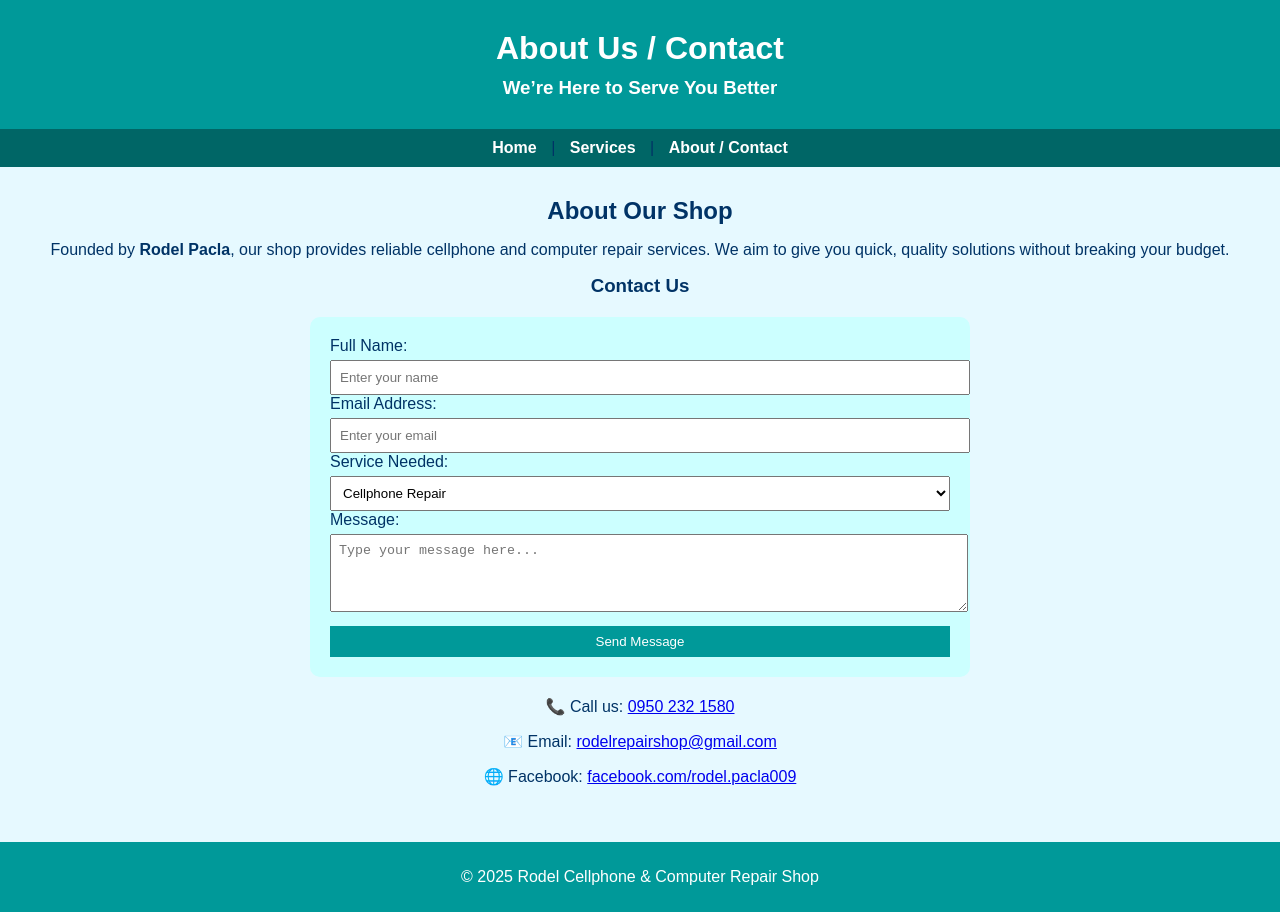
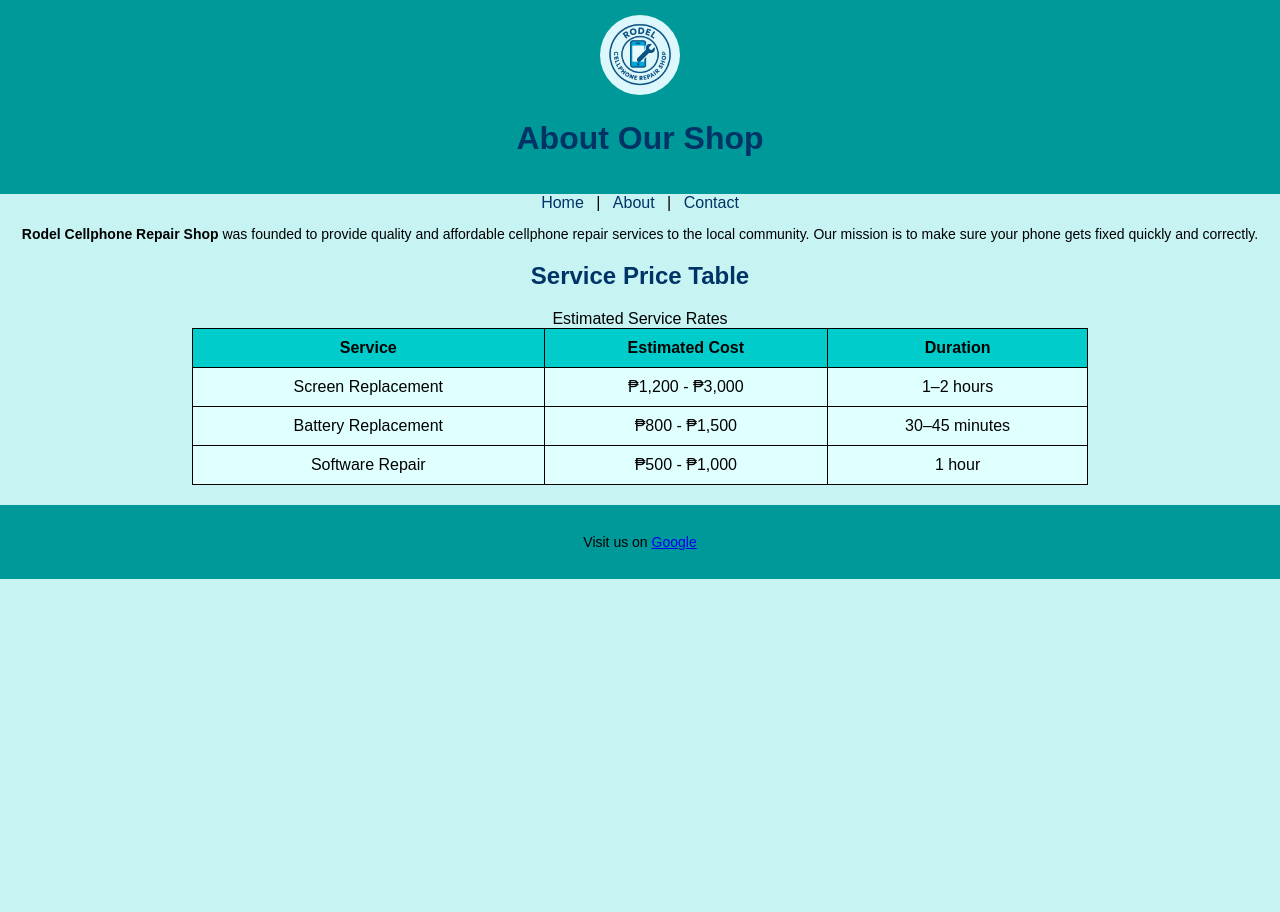
Before and after one commit to rodelpacla007-create/Don-Rodel-Pacla, a plain HTML site: page about.html in a window 1280 px wide. After the commit the page ends 800 px from the top, so only its background shows below. Drawn offline with Linux system fonts and the light colour scheme.

Commit message:
Add files via upload

```diff
--- a/about.html
+++ b/about.html
@@ -1,56 +1,52 @@
 <!DOCTYPE html>
-<html lang="en">
+<html>
 <head>
-    <meta charset="UTF-8">
-    <meta name="viewport" content="width=device-width, initial-scale=1.0">
-    <title>About / Contact - Rodel Cellphone & Computer Repair Shop</title>
+    <title>About - Rodel Cellphone Repair Shop</title>
     <link rel="stylesheet" href="style.css">
 </head>
 <body>
-    <header>
-        <h1>About Us / Contact</h1>
-        <h3>We’re Here to Serve You Better</h3>
-    </header>
 
-    <nav>
-        <a href="index.html">Home</a> |
-        <a href="services.html">Services</a> |
-        <a href="about.html">About / Contact</a>
-    </nav>
+<header>
+    <img src="logo.png" alt="Shop Logo">
+    <h1>About Our Shop</h1>
+</header>
 
-    <section>
-        <h2>About Our Shop</h2>
-        <p>Founded by <strong>Rodel Pacla</strong>, our shop provides reliable cellphone and computer repair services. We aim to give you quick, quality solutions without breaking your budget.</p>
+<nav>
+    <a href="index.html">Home</a> |
+    <a href="about.html">About</a> |
+    <a href="contact.html">Contact</a>
+</nav>
 
-        <h3>Contact Us</h3>
-        <form>
-            <label for="name">Full Name:</label>
-            <input type="text" id="name" placeholder="Enter your name">
+<p><b>Rodel Cellphone Repair Shop</b> was founded to provide quality and affordable cellphone repair services to the local community. Our mission is to make sure your phone gets fixed quickly and correctly.</p>
 
-            <label for="email">Email Address:</label>
-            <input type="email" id="email" placeholder="Enter your email">
+<h2>Service Price Table</h2>
+<table>
+    <caption>Estimated Service Rates</caption>
+    <tr>
+        <th>Service</th>
+        <th>Estimated Cost</th>
+        <th>Duration</th>
+    </tr>
+    <tr>
+        <td>Screen Replacement</td>
+        <td>₱1,200 - ₱3,000</td>
+        <td>1–2 hours</td>
+    </tr>
+    <tr>
+        <td>Battery Replacement</td>
+        <td>₱800 - ₱1,500</td>
+        <td>30–45 minutes</td>
+    </tr>
+    <tr>
+        <td>Software Repair</td>
+        <td>₱500 - ₱1,000</td>
+        <td>1 hour</td>
+    </tr>
+</table>
 
-            <label for="service">Service Needed:</label>
-            <select id="service">
-                <option>Cellphone Repair</option>
-                <option>Computer Repair</option>
-                <option>Software Installation</option>
-                <option>Others</option>
-            </select>
+<footer>
+    <p>Visit us on <a href="https://www.google.com/search?q=Rodel+Cellphone+Repair+Shop" target="_blank">Google</a></p>
+</footer>
 
-            <label for="message">Message:</label>
-            <textarea id="message" rows="4" placeholder="Type your message here..."></textarea>
-
-            <input type="submit" value="Send Message">
-        </form>
-
-        <p>📞 Call us: <a href="tel:09502321580">0950 232 1580</a></p>
-        <p>📧 Email: <a href="mailto:rodelrepairshop@gmail.com">rodelrepairshop@gmail.com</a></p>
-        <p>🌐 Facebook: <a href="https://www.facebook.com/rodel.pacla009" target="_blank">facebook.com/rodel.pacla009</a></p>
-    </section>
-
-    <footer>
-        <p>© 2025 Rodel Cellphone & Computer Repair Shop</p>
-    </footer>
 </body>
 </html>
--- a/style.css
+++ b/style.css
@@ -1,94 +1,132 @@
+/* Background and Text */
 body {
-    background-color: #e6f9ff;
+    background-color: #c7f3f3;
     font-family: Arial, sans-serif;
     text-align: center;
-    color: #003366;
     margin: 0;
     padding: 0;
 }
 
-/* Header */
-header {
+/* Header and Footer */
+header, footer {
     background-color: #009999;
     color: white;
-    padding: 20px;
+    padding: 15px;
 }
 
-h1, h2, h3 {
-    margin: 10px 0;
+/* Logo (bilog, maliit lang) */
+header img {
+    width: 80px;
+    height: 80px;
+    border-radius: 50%;
+    object-fit: cover;
 }
 
-/* Navigation */
-nav {
-    background-color: #006666;
+/* Navigation links */
+nav a {
+    color: #003366;
+    text-decoration: none;
+    margin: 0 8px;
+}
+
+nav a:hover {
+    color: blue;
+}
+
+/* Headings */
+h1, h2, h3, h4 {
+    color: #003366;
+}
+
+/* Paragraphs */
+p {
+    color: #000;
+    font-size: 14px;
+}
+
+/* Main Banner Image */
+.main-img {
+    width: 80%;
+    max-width: 700px;
+    border-radius: 10px;
+    margin-top: 15px;
+}
+
+/* Gallery (3 small pictures) */
+.gallery {
+    display: flex;
+    justify-content: center;
+    gap: 10px;
+    margin-top: 15px;
+}
+
+.gallery img {
+    width: 30%;
+    max-width: 200px;
+    border-radius: 10px;
+}
+
+/* Table Design */
+table {
+    margin: 20px auto;
+    border-collapse: collapse;
+    width: 70%;
+    background-color: #e0ffff;
+}
+
+table, th, td {
+    border: 1px solid black;
+}
+
+th {
+    background-color: #00cccc;
+}
+
+th, td {
     padding: 10px;
 }
 
-nav a {
-    color: white;
-    text-decoration: none;
-    margin: 0 10px;
-    font-weight: bold;
+/* Form Design */
+form {
+    margin: 20px auto;
+    background-color: #e0ffff;
+    display: inline-block;
+    padding: 15px;
+    border-radius: 10px;
+    text-align: left;
+    width: 300px;
 }
 
-nav a:hover {
-    text-decoration: underline;
+label {
+    display: block;
+    margin-top: 8px;
 }
 
-/* Section */
-section {
-    padding: 20px;
-}
-
-/* Table */
-table {
-    margin: 20px auto;
-    border-collapse: collapse;
-    width: 80%;
-    background-color: white;
-}
-
-table, th, td {
-    border: 1px solid #009999;
-    padding: 10px;
-}
-
-th {
-    background-color: #b3ffff;
-}
-
-/* Form */
-form {
-    background-color: #ccffff;
-    padding: 20px;
-    width: 50%;
-    margin: 20px auto;
-    border-radius: 10px;
-    text-align: left;
-}
-
-input, select, textarea {
+input, textarea, select {
     width: 100%;
-    padding: 8px;
-    margin-top: 5px;
+    padding: 5px;
+    margin-top: 3px;
 }
 
 input[type="submit"] {
     background-color: #009999;
     color: white;
     border: none;
+    padding: 8px;
+    margin-top: 10px;
     cursor: pointer;
-    margin-top: 10px;
 }
 
 input[type="submit"]:hover {
-    background-color: #006666;
+    background-color: #007777;
 }
-
-/* Footer */
-footer {
-    background-color: #009999;
-    color: white;
-    padding: 10px;
-    margin-top: 20px;
+ul {
+    list-style-type: none;
+    padding-left: 0;
+    margin-left: 0;
 }
+ol {
+    list-style-type: none;
+    padding-left: 0;
+    margin-left: 0;
+}
```
Also changed, not shown: contact.html (added, +51 -0 lines), index.html (+33 -19 lines), logo.png (added), main.jpg (added), pic2.jpg (added), pic3.jpg (added), 1 other file.
